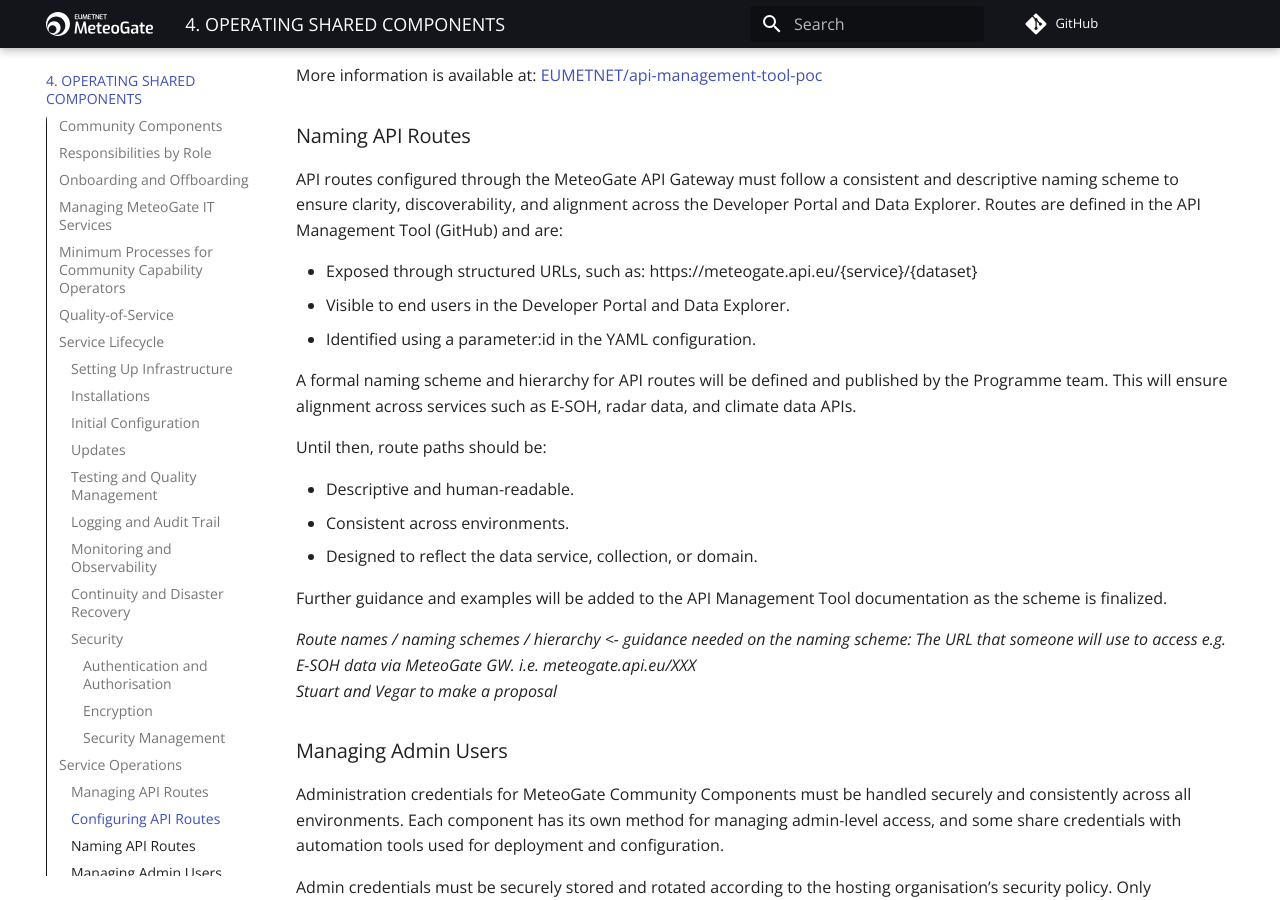
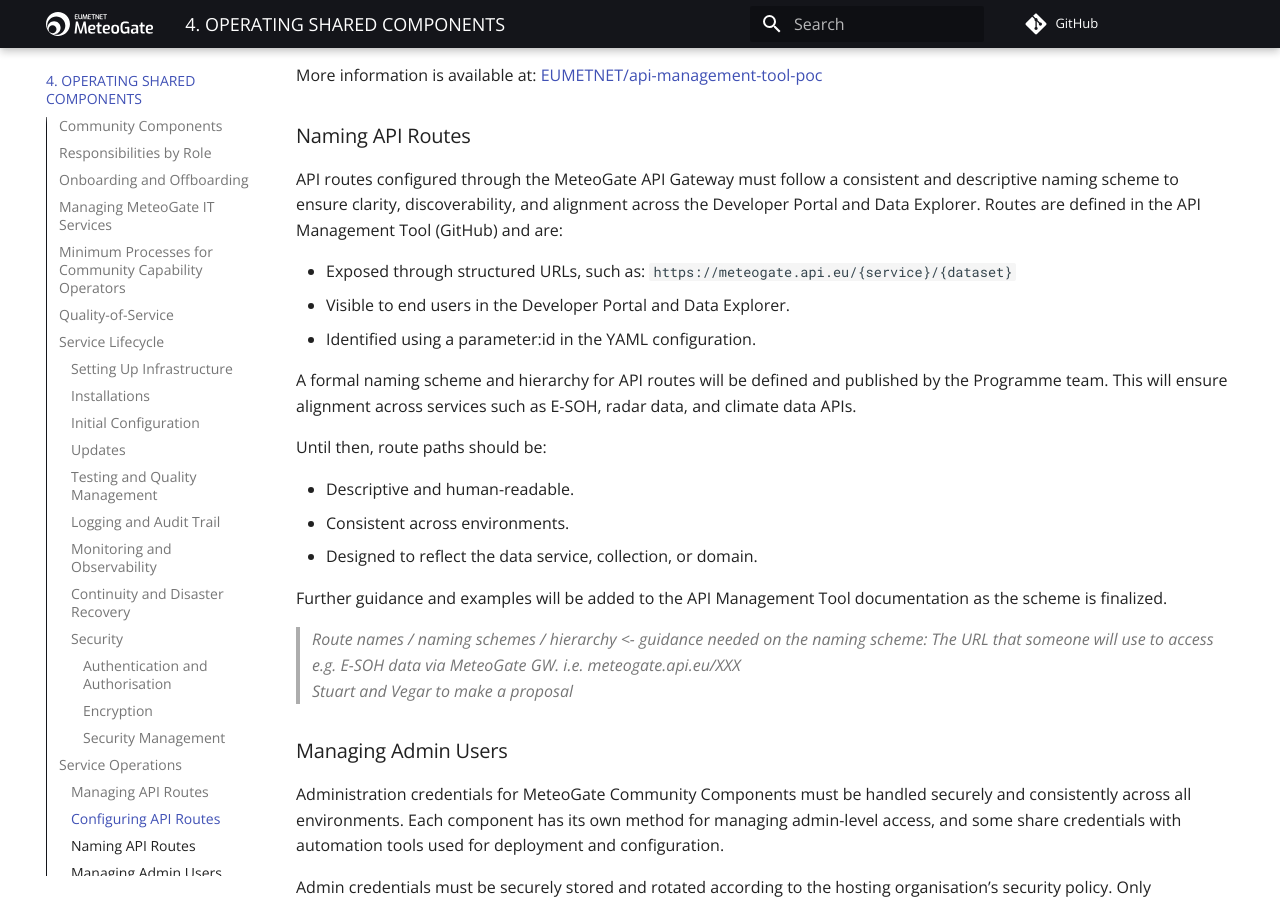
Before and after one commit to EUMETNET/meteogate-documentation, an MkDocs documentation site: the page built from docs/4-operating-and-maintaining-community-components.md, in a window 1280 px wide and 900 px high, scrolled down 11255 px. Built offline with MkDocs 1.6.1 and Material for MkDocs 9.7.7, drawn with Linux system fonts in a browser that asks for light colours; comment, search, counter and statistics services are not loaded.

Commit message:
Update 4-operating-and-maintaining-community-components.md

````diff
--- a/docs/4-operating-and-maintaining-community-components.md
+++ b/docs/4-operating-and-maintaining-community-components.md
@@ -376,7 +376,7 @@ More information is available at: [EUMETNET/api-management-tool-poc](https://git
 API routes configured through the MeteoGate API Gateway must follow a consistent and descriptive naming scheme to ensure clarity, discoverability, and alignment across the Developer Portal and Data Explorer.
 Routes are defined in the API Management Tool (GitHub) and are:
 
-  - Exposed through structured URLs, such as: https://meteogate.api.eu/{service}/{dataset}
+  - Exposed through structured URLs, such as: ```https://meteogate.api.eu/{service}/{dataset}```
   - Visible to end users in the Developer Portal and Data Explorer.
   - Identified using a parameter:id in the YAML configuration.
 
@@ -390,7 +390,7 @@ Until then, route paths should be:
 
 Further guidance and examples will be added to the API Management Tool documentation as the scheme is finalized.
 
-_Route names / naming schemes / hierarchy <- guidance needed on the naming scheme: The URL that someone will use to access e.g. E-SOH data via MeteoGate GW. i.e. meteogate.api.eu/XXX
+> _Route names / naming schemes / hierarchy <- guidance needed on the naming scheme: The URL that someone will use to access e.g. E-SOH data via MeteoGate GW. i.e. meteogate.api.eu/XXX
 Stuart and Vegar to make a proposal_
 
 ### Managing Admin Users
@@ -499,7 +499,7 @@ In Keycloak, the configuration is done in “Identity Providers” in the left p
 
 To add or configure a new Identity Provider, refer to the official Keycloak documentation: [Keycloak Server Admin Guide – Identity Brokering](https://www.keycloak.org/docs/latest/server_admin/index.html#_identity_broker)
 
-_<to be updated; what is the policy for managing IdPs, e.g. approval?>_
+> _<to be updated; what is the policy for managing IdPs, e.g. approval?>_
 
 ### Syncing User and API Endpoint Data Between Environments
 
@@ -600,7 +600,7 @@ Reports may include:
 
 Guidelines and templates will be provided by the Programme team. Reports are compiled using monitoring tools and logs (see section: [Monitoring](#monitoring-and-observability))
 
-_To be updated with any further requirements/guidance from EUMETNET_
+> _To be updated with any further requirements/guidance from EUMETNET_
 
 ### Data Management
 
@@ -636,4 +636,4 @@ Community Capability Operators must:
 
 For more detailed definitions of roles and responsibilities related to data handling, publication, and ownership, refer to the [MeteoGate Data Governance Policy](https://tlnt19059.sharepoint.com/:w:/r/sites/FEMDI/ET%20FEMDI/ET%20Working%20folder/Operating%20Model/Data%20governance%20policy.docx?d=wb938b06e5b694bf1914c4202ee6aaa8a&csf=1&web=1&e=AH2lgh).
 
-> to be updated
+> _to be updated_
````
